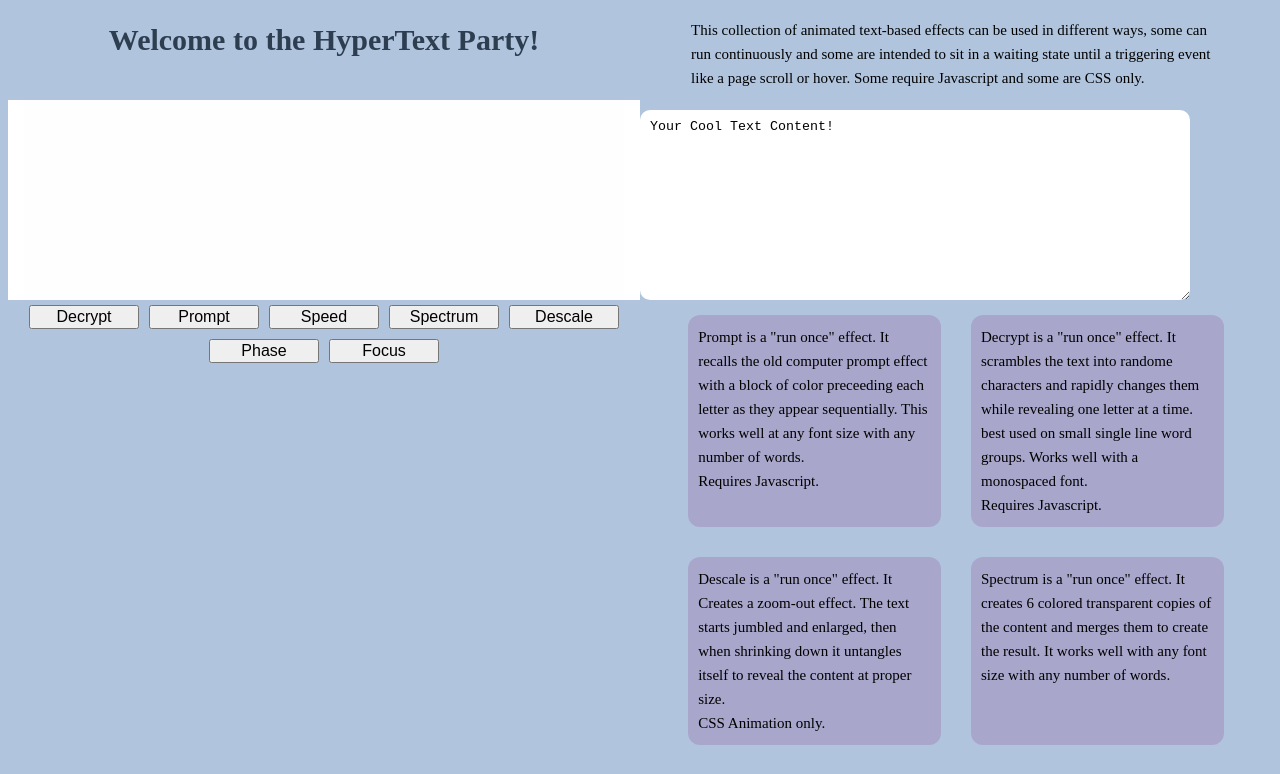
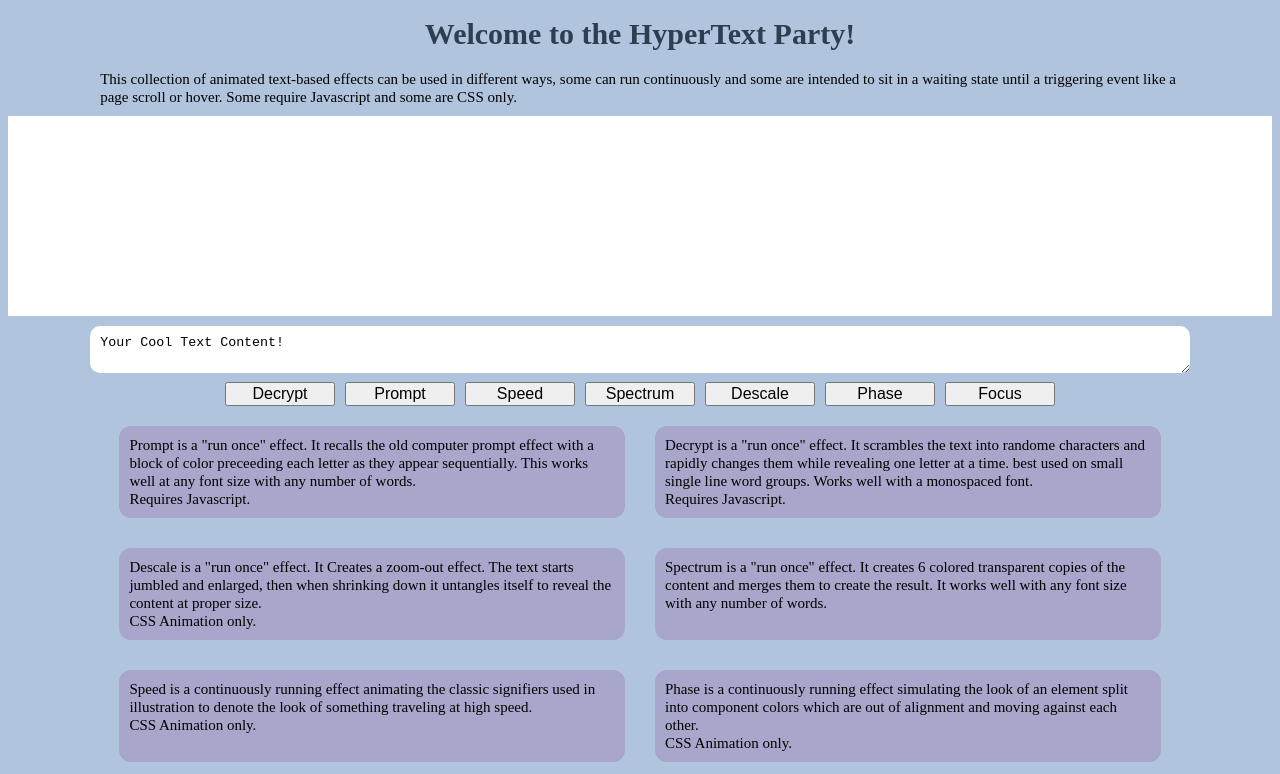
Before and after one commit to tapecard/hypertext, a Vue app: page / in a window 1280 px wide. Shown: the top 774 px of the page. Built offline with nearby package versions, Linux system fonts and the light colour scheme.

Commit message:
Formatting Update
fixes basic layout issues from boilerplate code.

```diff
--- a/src/App.vue
+++ b/src/App.vue
@@ -126,19 +126,6 @@ export default {
 </script>
 
 <style>
-#app {
-  font-family: Avenir;
-  -webkit-font-smoothing: antialiased;
-  -moz-osx-font-smoothing: grayscale;
-  text-align: center;
-  color: #2c3e50;
-}
-body {
-  margin: 0;
-  text-align: center;
-  background-color: lightsteelblue;
-  font-family: arial, helvetica;
-}
 H1 {
   margin: 8px auto;
 }
@@ -164,6 +151,7 @@ textarea {
   position: relative;
 }
 .display {
+  font-family: 'Helvetica Neue', sans-serif;
   background-color: #fefefe;
   margin: 0 auto;
   padding: 10px;
--- a/src/assets/base.css
+++ b/src/assets/base.css
@@ -56,7 +56,15 @@
   box-sizing: border-box;
   margin: 0;
 }
+#app {
+  font-family: Avenir;
+  -webkit-font-smoothing: antialiased;
+  -moz-osx-font-smoothing: grayscale;
+  color: #2c3e50;
+}
+body {
 
+}
 body {
   min-height: 100vh;
   color: var(--color-text);
@@ -64,7 +72,9 @@ body {
   transition:
     color 0.5s,
     background-color 0.5s;
-  line-height: 1.6;
+  line-height: 1.2;
+  text-align: center;
+  background-color: lightsteelblue;
   font-family:
     Inter,
     -apple-system,
@@ -75,11 +85,10 @@ body {
     Ubuntu,
     Cantarell,
     'Fira Sans',
-    'Droid Sans',
-    'Helvetica Neue',
-    sans-serif;
+    'Droid Sans';
   font-size: 15px;
   text-rendering: optimizeLegibility;
   -webkit-font-smoothing: antialiased;
   -moz-osx-font-smoothing: grayscale;
+  margin: 0;
 }
--- a/src/assets/main.css
+++ b/src/assets/main.css
@@ -12,15 +12,3 @@
     background-color: hsla(160, 100%, 37%, 0.2);
   }
 }
-
-@media (min-width: 1024px) {
-  body {
-    display: flex;
-    place-items: center;
-  }
-
-  #app {
-    display: grid;
-    grid-template-columns: 1fr 1fr;
-  }
-}
```
